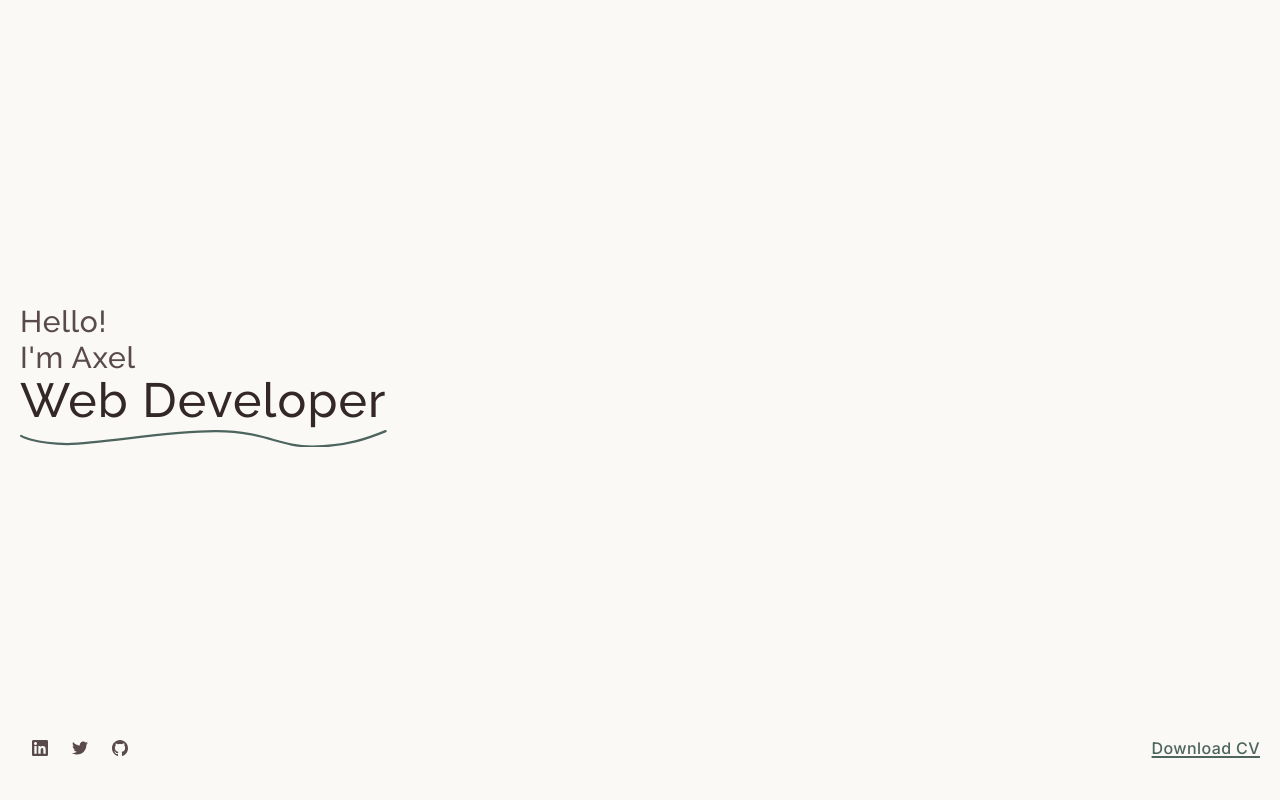
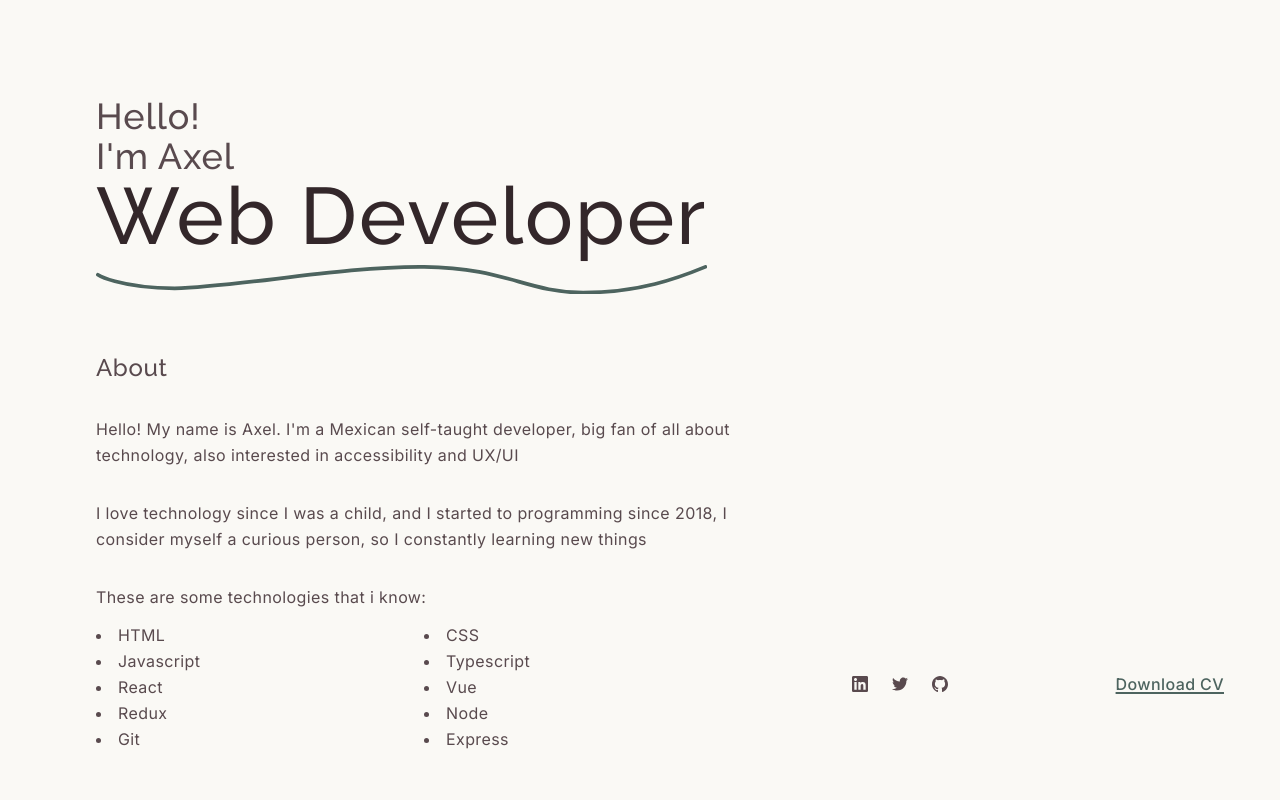
Before and after one commit to axelvc/portfolio, a Next.js app: page / in a window 1280 px wide. Shown: the top 800 px of the page. Built offline with nearby package versions, Linux system fonts and the light colour scheme.

Commit message:
feat: :sparkles: add responsive design

```diff
--- a/pages/index.tsx
+++ b/pages/index.tsx
@@ -7,26 +7,26 @@ import FastLinks from '../components/FastLinks'
 
 export default function Home() {
   return (
-    <main className="px-5">
+    <main className="px-5 m-auto max-w-screen-sm md:p-0 xl:m-24">
       <Head>
         <title>Axel - Web Developer</title>
         <meta name="description" content="Axel Vasquez | Web Developer" />
       </Head>
 
-      <div className="inline-flex flex-col justify-center h-[calc(100vh_-_4.5rem)] ">
-        <h1 className="text-3xl font-heading">
+      <div className="font-heading inline-flex flex-col justify-center h-[calc(100vh_-_4.5rem)] xl:h-auto">
+        <h1 className="leading-tight text-3xl md:text-4xl">
           Hello!
           <br />
           I&apos;m Axel
           <br />
-          <span className="relative text-brown-600 text-5xl">
+          <span className="relative text-brown-600 text-5xl sm:text-6xl md:text-[5rem]">
             Web Developer
             <Underline className="absolute top-full inset-x-0 mt-0.5 text-green-600" />
           </span>
         </h1>
       </div>
 
-      <FastLinks className="mb-24" />
+      <FastLinks className="mb-24 xl:fixed xl:w-96 xl:left-[840px] xl:bottom-0" />
       <About className="my-24" />
       <Projects className="my-24" />
       <Contact className="my-24" />
```
